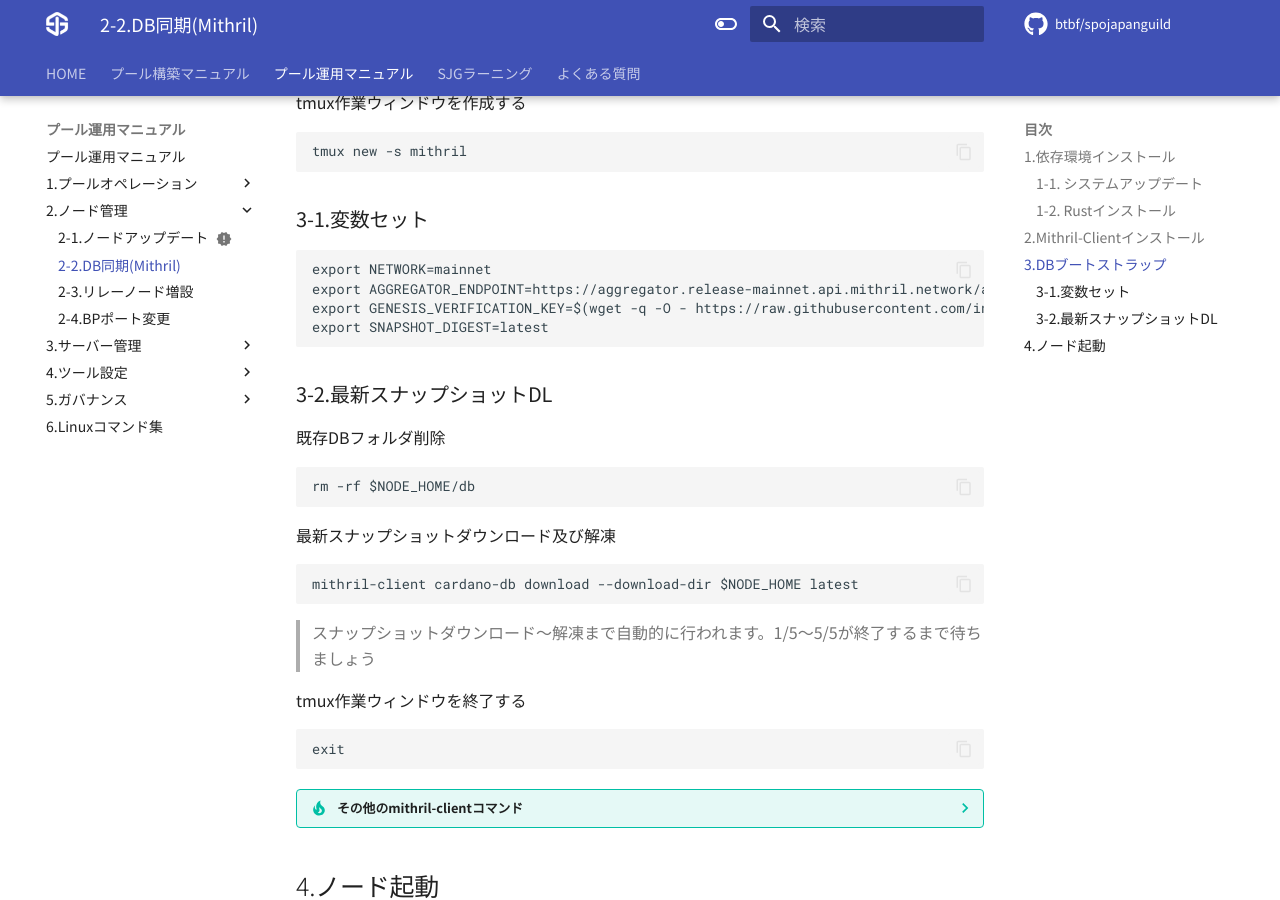
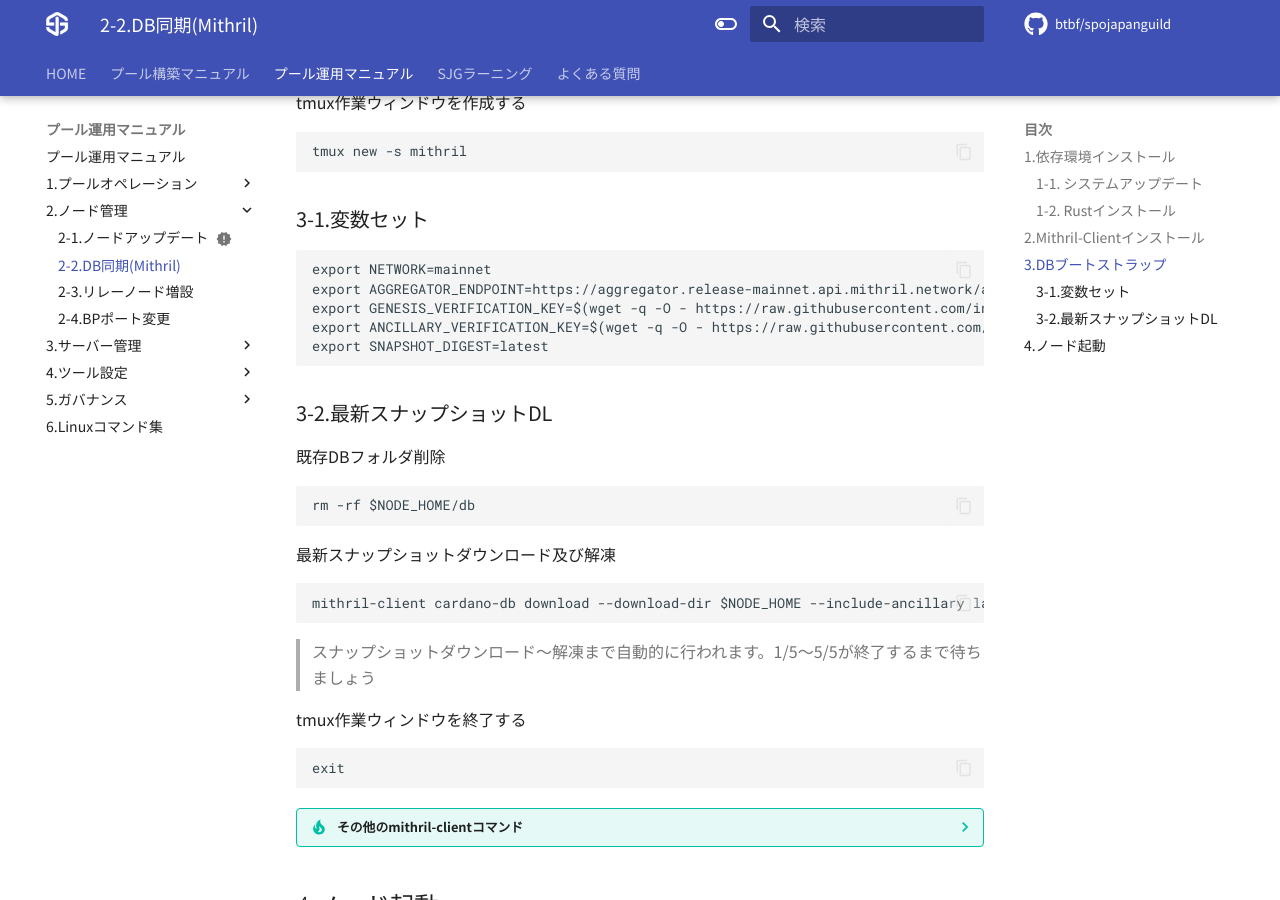
Before and after one commit to btbf/spojapanguild, an MkDocs documentation site: the page built from docs/operation/mithril-client.md, in a window 1280 px wide and 900 px high, scrolled down 2389 px. Built offline with MkDocs 1.6.1 and Material for MkDocs 9.7.7, drawn with Linux system fonts in a browser that asks for light colours; comment, search, counter and statistics services are not loaded.

Commit message:
change mithril-client command

````diff
--- a/docs/operation/mithril-client.md
+++ b/docs/operation/mithril-client.md
@@ -105,6 +105,7 @@
 export NETWORK=mainnet
 export AGGREGATOR_ENDPOINT=https://aggregator.release-mainnet.api.mithril.network/aggregator
 export GENESIS_VERIFICATION_KEY=$(wget -q -O - https://raw.githubusercontent.com/input-output-hk/mithril/main/mithril-infra/configuration/release-mainnet/genesis.vkey)
+export ANCILLARY_VERIFICATION_KEY=$(wget -q -O - https://raw.githubusercontent.com/input-output-hk/mithril/main/mithril-infra/configuration/release-mainnet/ancillary.vkey)
 export SNAPSHOT_DIGEST=latest
 ```
 
@@ -117,7 +118,7 @@
 
 最新スナップショットダウンロード及び解凍
 ```
-mithril-client cardano-db download --download-dir $NODE_HOME latest
+mithril-client cardano-db download --download-dir $NODE_HOME --include-ancillary latest
 ```
 > スナップショットダウンロード～解凍まで自動的に行われます。1/5～5/5が終了するまで待ちましょう
 
````
Also changed, not shown: docs/operation/node-update.md (+3 -2 lines).
